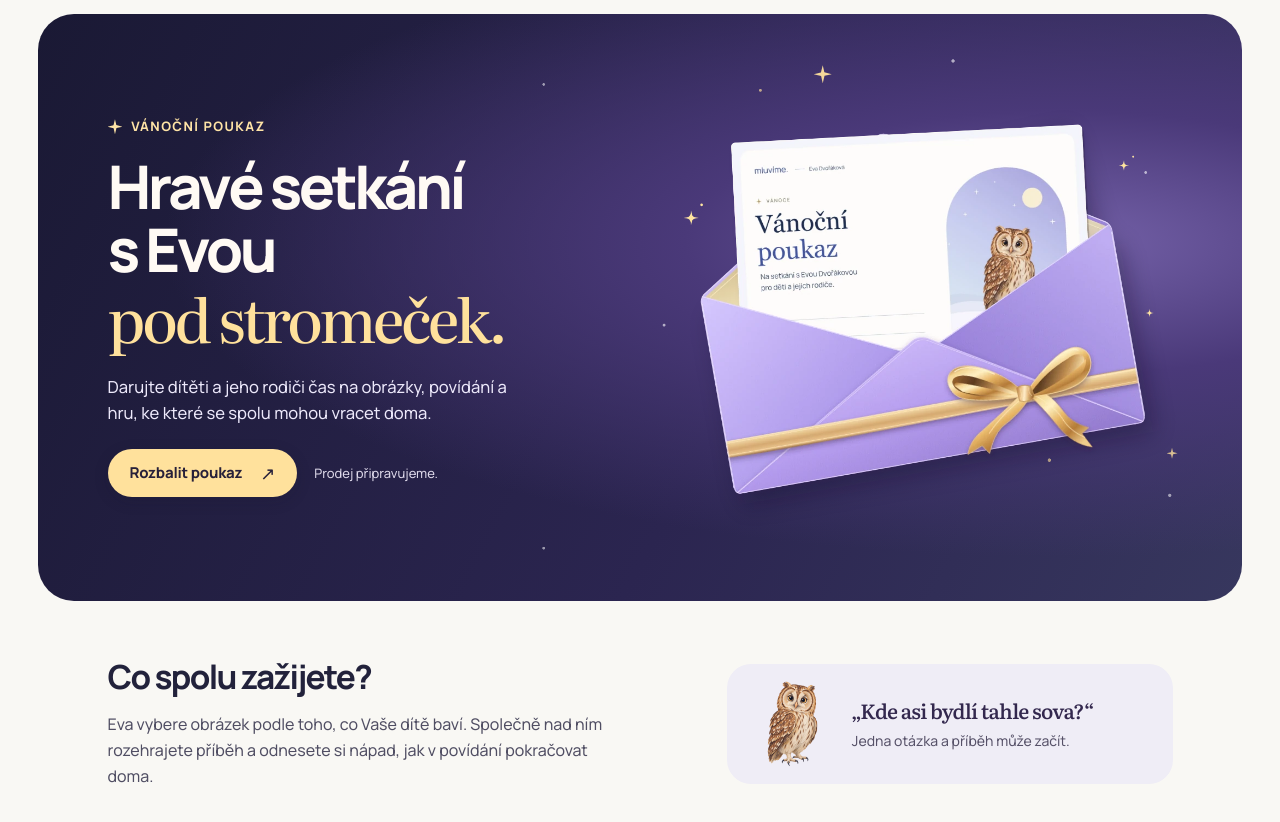
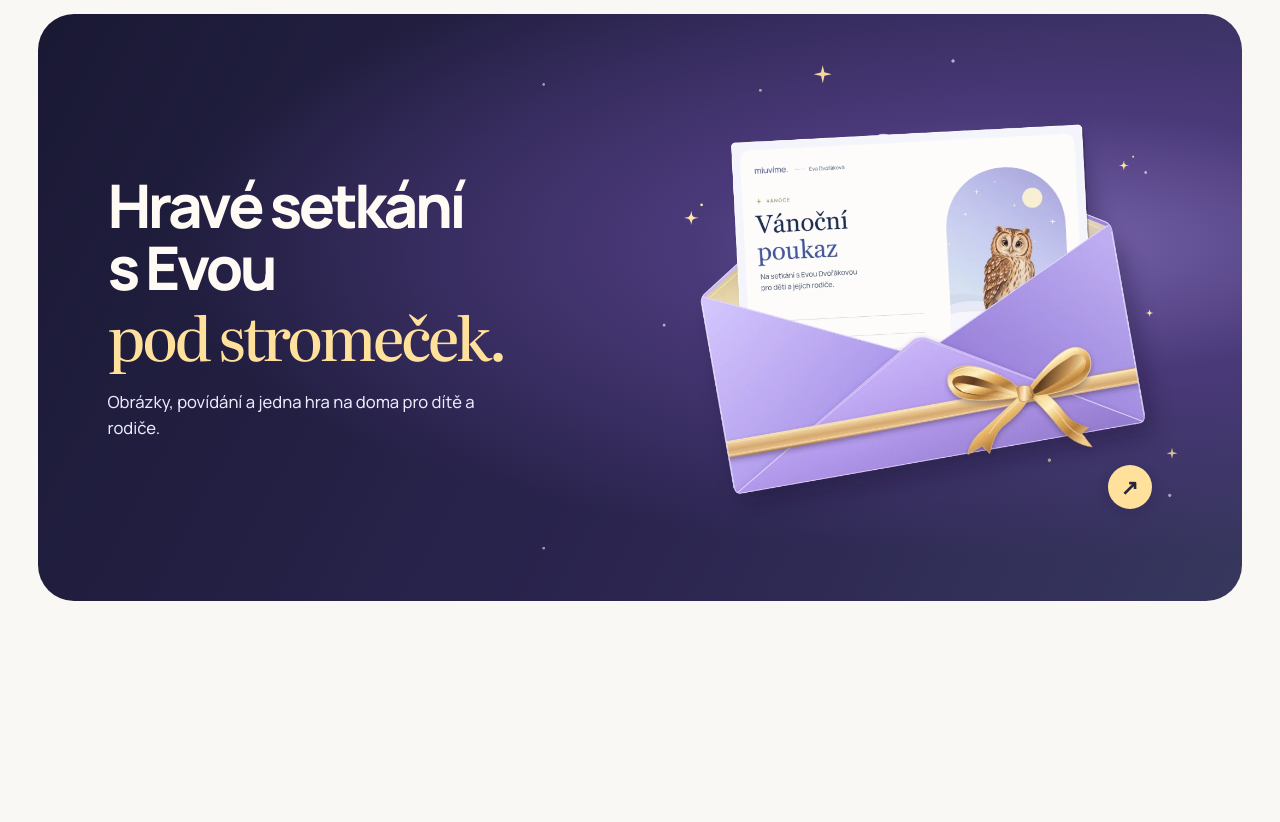
Before and after one commit to SBZSPACE/eva-dvorakova-web, a plain HTML site: page vanocni-poukaz/index.html in a window 1280 px wide. Shown: the part 64-886 px from the top of the page. After the commit the page ends 800 px from the top, so only its background shows below. Drawn offline with Linux system fonts and the light colour scheme.

Commit message:
Zjednodušit vánoční pozvánku a otevírat poukaz z obálky

```diff
--- a/advent.css
+++ b/advent.css
@@ -27,17 +27,7 @@
     radial-gradient(circle at 94% 82%, #fff8 0 1.2px, transparent 2px),
     radial-gradient(circle at 42% 91%, #fff8 0 1px, transparent 1.7px);
 }
-.gift-night .gift-label {
-  margin: 0 0 20px;
-  display: flex;
-  align-items: center;
-  gap: .67em;
-  color: #ffe4a6;
-  font: 750 13px/1.35 Manrope, sans-serif;
-  letter-spacing: .11em;
-  text-transform: uppercase;
-}
-.gift-label::before, .gift-stars::before, .gift-stars::after {
+.gift-stars::before, .gift-stars::after {
   content: '';
   display: block;
   width: 1.15em;
@@ -45,7 +35,7 @@
   background: currentColor;
   clip-path: polygon(50% 0, 59% 39%, 100% 50%, 60% 59%, 50% 100%, 41% 60%, 0 50%, 40% 41%);
 }
-.gift-night .gift-action, .gift-save {
+.gift-save {
   display: inline-flex;
   justify-content: center;
   align-items: center;
@@ -54,19 +44,18 @@
   padding: 12px 22px;
   box-sizing: border-box;
   border-radius: 999px;
-  background: #ffe19c;
-  color: #272039;
+  background: #282143;
+  color: #fff;
   font: 750 15px/1.4 Manrope, sans-serif;
   letter-spacing: -.015em;
   text-decoration: none;
   text-shadow: none;
   box-shadow: 0 4px 16px #16122624;
 }
-.gift-action span, .gift-save span { font: 550 1.2em/1 Manrope, sans-serif; }
-.gift-action:hover, .gift-save:hover { background: #fff0ca; }
-.gift-night .gift-action:focus-visible { outline: 3px solid #fff; outline-offset: 4px; }
+.gift-save span { font: 550 1.2em/1 Manrope, sans-serif; }
 body.modern-site .gift-banner {
   display: grid;
+  text-decoration: none;
   grid-template-columns: 1.25fr .85fr;
   align-items: center;
   margin-block: clamp(24px, 3vw, 46px);
@@ -76,9 +65,8 @@ body.modern-site .gift-banner {
   box-shadow: 0 14px 42px #302d691c;
 }
 .gift-banner-copy { padding-block: 18px; }
-.gift-banner-copy .gift-label { margin-bottom: 12px; }
 body.modern-site .gift-banner .gift-banner-copy h2 {
-  margin: 0 0 22px;
+  margin: 0;
   font: 750 clamp(30px, 3.6vw, 50px)/1.08 Manrope, sans-serif;
   color: #fffaf4;
   letter-spacing: -.05em;
@@ -91,7 +79,7 @@ body.modern-site .gift-banner .gift-banner-copy h2 em, .gift-hero-copy h1 em {
   font-weight: 480;
   letter-spacing: -.055em;
 }
-.gift-banner-art { display: grid; place-items: center; }
+.gift-banner-art { position: relative; display: grid; place-items: center; }
 .gift-banner-art img { display: block; width: min(100%, 330px); height: auto; }
 
 @font-face {
@@ -116,7 +104,7 @@ body.modern-site .gift-banner .gift-banner-copy h2 em, .gift-hero-copy h1 em {
 }
 .gift-skip { position: fixed; z-index: 4; top: 10px; left: 14px; padding: 8px 14px; background: white; color: #211c43; transform: translateY(-180%); }
 .gift-skip:focus { transform: none; }
-.gift-nav, .gift-hero, .gift-story { max-width: 1360px; margin-inline: auto; }
+.gift-nav, .gift-hero { max-width: 1360px; margin-inline: auto; }
 .gift-nav { display: flex; align-items: center; justify-content: space-between; gap: 12px; padding: 12px 5px; min-height: 78px; }
 .gift-brand, .gift-back { display: inline-flex; align-items: center; min-height: 44px; color: #25213e; text-decoration: none; }
 .gift-brand { gap: 10px; font-size: 21px; font-weight: 780; letter-spacing: -.06em; }
@@ -139,22 +127,29 @@ body.modern-site .gift-banner .gift-banner-copy h2 em, .gift-hero-copy h1 em {
   letter-spacing: -.06em;
 }
 .gift-hero-copy h1 em { margin-top: .05em; line-height: 1.12; }
-.gift-lead { max-width: 39ch; margin: 23px 0; color: #ede9fb; font-size: clamp(16px, 1.3vw, 20px); line-height: 1.56; }
-.gift-actions { display: flex; align-items: center; flex-wrap: wrap; gap: 12px 17px; }
-.gift-status { color: #e0dbec; font-size: 13px; }
+.gift-lead { max-width: 39ch; margin: 20px 0 0; color: #ede9fb; font-size: clamp(16px, 1.3vw, 20px); line-height: 1.56; }
 .gift-visual { display: block; position: relative; min-width: 0; }
 .gift-envelope { display: block; position: relative; z-index: 1; width: 113%; max-width: none; height: auto; margin-left: -5%; }
 .gift-stars { position: absolute; inset: -5% -2%; color: var(--gift-gold); }
 .gift-stars::before { position: absolute; width: 18px; top: 2%; left: 32%; opacity: .95; }
 .gift-stars::after { position: absolute; width: 11px; right: 1%; bottom: 20%; opacity: .8; }
-.gift-story { display: grid; grid-template-columns: 1fr .82fr; align-items: center; gap: clamp(36px, 6vw, 95px); padding: clamp(38px, 4.5vw, 68px) clamp(20px, 5.4vw, 78px); }
-.gift-story h2, .gift-dialog-top h2 { margin: 0; font-size: clamp(25px, 2.6vw, 36px); line-height: 1.15; letter-spacing: -.05em; font-weight: 730; }
-.gift-story-copy p { margin: 14px 0 0; color: #504e63; max-width: 53ch; line-height: 1.65; }
-.gift-example { display: flex; align-items: center; gap: 15px; padding: 16px 20px; margin: 0; background: #efedf6; border-radius: 24px; }
-.gift-example img { width: clamp(58px, 7vw, 97px); height: 88px; object-fit: contain; flex: none; }
-.gift-example figcaption { color: #565168; font-size: 14px; }
-.gift-example figcaption span { display: block; }
-.gift-question { margin-bottom: 7px; color: #33284e; font: 540 clamp(17px, 1.6vw, 23px)/1.28 Literata, Georgia, serif; letter-spacing: -.035em; }
+.gift-open-mark {
+  position: absolute;
+  bottom: 6%;
+  right: 4%;
+  z-index: 2;
+  display: grid;
+  place-items: center;
+  width: 44px;
+  height: 44px;
+  border-radius: 50%;
+  color: #29223c;
+  background: var(--gift-gold);
+  box-shadow: 0 3px 14px #15122d30;
+  font: 650 21px/1 Manrope, sans-serif;
+}
+.gift-page .gift-visual:focus-visible,
+body.modern-site .gift-banner:focus-visible { outline: 3px solid #b1914a; outline-offset: 3px; border-radius: 22px; }
 .gift-dialog {
   background: #fcfbf8;
   color: #26223c;
@@ -169,14 +164,11 @@ body.modern-site .gift-banner .gift-banner-copy h2 em, .gift-hero-copy h1 em {
   box-shadow: 0 24px 100px #100b2959;
 }
 .gift-dialog::backdrop { background: #131022ce; }
-.gift-dialog-top, .gift-dialog-bottom { display: flex; justify-content: space-between; align-items: center; gap: 12px; }
+.gift-dialog-top, .gift-dialog-bottom { display: flex; justify-content: flex-end; align-items: center; gap: 12px; }
 .gift-dialog-top { margin-bottom: 14px; }
-.gift-dialog-top h2 { font-size: clamp(21px, 2.5vw, 29px); }
 .gift-close { width: 44px; height: 44px; border: 1px solid #dedbe4; border-radius: 50%; color: #322946; background: #f3f0f7; font: 420 25px/1 Manrope, sans-serif; cursor: pointer; }
 .gift-paper { display: block; width: 100%; height: auto; border-radius: 4px; }
 .gift-dialog-bottom { margin-top: 18px; flex-wrap: wrap; }
-.gift-dialog-bottom p { margin: 0; color: #565267; font-size: 14px; }
-.gift-save { background: #282143; color: #fff; }
 .gift-save:hover { background: #423462; }
 @media (prefers-reduced-motion: no-preference) {
   .gift-envelope { transition: transform 220ms ease-out; }
@@ -191,22 +183,16 @@ body.modern-site .gift-banner .gift-banner-copy h2 em, .gift-hero-copy h1 em {
   .gift-brand img { width: 24px; height: 24px; }
   .gift-hero { grid-template-columns: 1fr; min-height: 0; padding: 28px 23px 14px; border-radius: 27px; }
   .gift-hero-copy h1 { font-size: clamp(41px, 8.3vw, 56px); }
-  .gift-night .gift-label { margin-bottom: 13px; font-size: 11px; }
-  .gift-lead { margin: 16px 0 20px; }
+  .gift-lead { margin: 16px 0 4px; }
   .gift-visual { width: min(100%, 360px); margin: 14px auto 0; }
   .gift-envelope { width: 100%; margin: 0; }
-  .gift-story { grid-template-columns: 1fr; gap: 20px; padding: 28px 10px 8px; }
-  .gift-dialog-bottom { justify-content: flex-start; }
   body.modern-site .gift-banner { grid-template-columns: 1.15fr .85fr; gap: 0; padding: 16px; border-radius: 26px; }
-  body.modern-site .gift-banner .gift-banner-copy h2 { font-size: clamp(25px, 5.6vw, 34px); margin-bottom: 15px; }
+  body.modern-site .gift-banner .gift-banner-copy h2 { font-size: clamp(25px, 5.6vw, 34px); margin-bottom: 0; }
   .gift-banner-copy { padding: 4px 0; }
-  .gift-banner .gift-action { padding: 11px 14px; min-height: 44px; gap: 8px; font-size: 13px; }
+  .gift-banner-art .gift-open-mark { width: 30px; height: 30px; right: -4%; bottom: 0; font-size: 17px; }
   .gift-banner-art img { width: 116%; max-width: none; margin-inline-start: -3%; }
 }
 @media (max-width: 370px) {
   .gift-hero { padding-inline: 17px; }
   .gift-hero-copy h1 { font-size: 34px; }
-  .gift-actions { gap: 8px; }
-  .gift-status { flex-basis: 100%; }
-  .gift-banner-copy .gift-action { padding-inline: 10px; }
 }
--- a/vanocni-poukaz/index.html
+++ b/vanocni-poukaz/index.html
@@ -6,22 +6,22 @@
   <meta name="theme-color" content="#211c43">
   <meta name="robots" content="noindex,nofollow">
   <title>Vánoční poukaz na hravé setkání | Eva Dvořáková</title>
-  <meta name="description" content="Nahlédněte do vánočního poukazu na společné setkání dítěte a rodiče s Evou Dvořákovou. Prodej připravujeme.">
+  <meta name="description" content="Nahlédněte do vánočního poukazu na společné setkání dítěte a rodiče s Evou Dvořákovou.">
   <link rel="canonical" href="https://sbzspace.github.io/eva-dvorakova-web/vanocni-poukaz/">
   <meta property="og:type" content="website">
   <meta property="og:locale" content="cs_CZ">
   <meta property="og:title" content="Hravé setkání s Evou pod stromeček">
-  <meta property="og:description" content="Obrázky, povídání a jedna hra na doma. Prohlédněte si vánoční poukaz pro dítě a rodiče. Prodej připravujeme.">
+  <meta property="og:description" content="Obrázky, povídání a jedna hra na doma. Prohlédněte si vánoční poukaz pro dítě a rodiče.">
   <meta property="og:url" content="https://sbzspace.github.io/eva-dvorakova-web/vanocni-poukaz/">
-  <meta property="og:image" content="https://sbzspace.github.io/eva-dvorakova-web/assets/poukaz/vanoce-sdileni.jpg">
+  <meta property="og:image" content="https://sbzspace.github.io/eva-dvorakova-web/assets/poukaz/vanoce-sdileni.jpg?v=40">
   <meta property="og:image:width" content="1200">
   <meta property="og:image:height" content="630">
   <meta property="og:image:alt" content="Vánoční poukaz Evy Dvořákové se sovičkou v dárkové obálce">
   <meta name="twitter:card" content="summary_large_image">
   <link rel="icon" href="../assets/favicon.svg" type="image/svg+xml">
   <link rel="preload" href="../assets/fonts/Manrope-Variable.woff2" as="font" type="font/woff2" crossorigin>
-  <link rel="stylesheet" href="../advent.css?v=darky-39">
-  <script src="./poukaz.js?v=39" defer></script>
+  <link rel="stylesheet" href="../advent.css?v=poukaz-40">
+  <script src="./poukaz.js?v=40" defer></script>
 </head>
 <body class="gift-page">
   <a class="gift-skip" href="#obsah">Přejít k obsahu</a>
@@ -32,35 +32,20 @@
   <main id="obsah">
     <section class="gift-hero gift-night" aria-labelledby="gift-title">
       <div class="gift-hero-copy">
-        <p class="gift-label">Vánoční poukaz</p>
         <h1 id="gift-title">Hravé setkání<br>s Evou <em>pod stromeček.</em></h1>
-        <p class="gift-lead">Darujte dítěti a jeho rodiči čas na obrázky, povídání a hru, ke které se spolu mohou vracet doma.</p>
-        <div class="gift-actions">
-          <a class="gift-action" href="../assets/poukaz/vanocni-poukaz-vzor.pdf" data-unwrap>Rozbalit poukaz <span aria-hidden="true">↗</span></a>
-          <span class="gift-status">Prodej připravujeme.</span>
-        </div>
+        <p class="gift-lead">Obrázky, povídání a jedna hra na doma pro dítě a rodiče.</p>
       </div>
-      <a class="gift-visual" href="../assets/poukaz/vanocni-poukaz-vzor.pdf" data-unwrap tabindex="-1" aria-label="Rozbalit vánoční poukaz">
+      <a class="gift-visual" href="../assets/poukaz/vanocni-poukaz-vzor.pdf" data-unwrap aria-label="Otevřít náhled vánočního poukazu">
         <div class="gift-stars" aria-hidden="true"></div>
         <img class="gift-envelope" src="../assets/poukaz/darkova-obalka.webp" width="1080" height="840" fetchpriority="high" alt="Vánoční poukaz se sovičkou vykukuje z obálky se zlatou stuhou.">
+        <span class="gift-open-mark" aria-hidden="true">↗</span>
       </a>
     </section>
-    <section class="gift-story" aria-labelledby="gift-story-title">
-      <div class="gift-story-copy">
-        <h2 id="gift-story-title">Co spolu zažijete?</h2>
-        <p>Eva vybere obrázek podle toho, co Vaše dítě baví. Společně nad ním rozehrajete příběh a odnesete si nápad, jak v povídání pokračovat doma.</p>
-      </div>
-      <figure class="gift-example">
-        <img src="../assets/illustrations/owl.webp" width="88" height="102" alt="Sovička" loading="lazy">
-        <figcaption><span class="gift-question">„Kde asi bydlí tahle sova?“</span><span>Jedna otázka a příběh může začít.</span></figcaption>
-      </figure>
-    </section>
   </main>
-  <dialog class="gift-dialog" id="poukaz-detail" aria-labelledby="poukaz-nadpis">
-    <div class="gift-dialog-top"><h2 id="poukaz-nadpis">Vánoční poukaz</h2><form method="dialog"><button class="gift-close" type="submit" aria-label="Zavřít náhled" autofocus>×</button></form></div>
+  <dialog class="gift-dialog" id="poukaz-detail" aria-label="Náhled vánočního poukazu">
+    <div class="gift-dialog-top"><form method="dialog"><button class="gift-close" type="submit" aria-label="Zavřít náhled" autofocus>×</button></form></div>
     <img class="gift-paper" src="../assets/poukaz/vanocni-poukaz-vzor.webp" width="1380" height="973" fetchpriority="low" alt="Vzor poukazu na setkání s Evou pro děti a jejich rodiče, s místem pro jméno obdarovaného a dárce.">
     <div class="gift-dialog-bottom">
-      <p>Vzor k prohlédnutí a tisku na A5.</p>
       <a class="gift-save" href="../assets/poukaz/vanocni-poukaz-vzor.pdf" download>Stáhnout vzor (PDF) <span aria-hidden="true">↓</span></a>
     </div>
   </dialog>
--- a/vanocni-poukaz/poukaz.js
+++ b/vanocni-poukaz/poukaz.js
@@ -1,16 +1,14 @@
 const preview = document.getElementById('poukaz-detail');
-const triggers = document.querySelectorAll('[data-unwrap]');
+const envelope = document.querySelector('[data-unwrap]');
 
 if (typeof preview.showModal === 'function') {
-  for (const trigger of triggers) {
-    trigger.setAttribute('aria-haspopup', 'dialog');
-    trigger.setAttribute('aria-controls', preview.id);
-    trigger.addEventListener('click', event => {
-      if (event.ctrlKey || event.metaKey || event.shiftKey || event.altKey) return;
-      event.preventDefault();
-      preview.showModal();
-    });
-  }
+  envelope.setAttribute('aria-haspopup', 'dialog');
+  envelope.setAttribute('aria-controls', preview.id);
+  envelope.addEventListener('click', event => {
+    if (event.ctrlKey || event.metaKey || event.shiftKey || event.altKey) return;
+    event.preventDefault();
+    preview.showModal();
+  });
   preview.addEventListener('click', event => {
     if (event.target !== preview) return;
     const box = preview.getBoundingClientRect();
```
Also changed, not shown: index.html (+2 -2 lines), modern-home.js (+4 -8 lines), assets/poukaz/vanoce-sdileni.jpg, eva.js.
